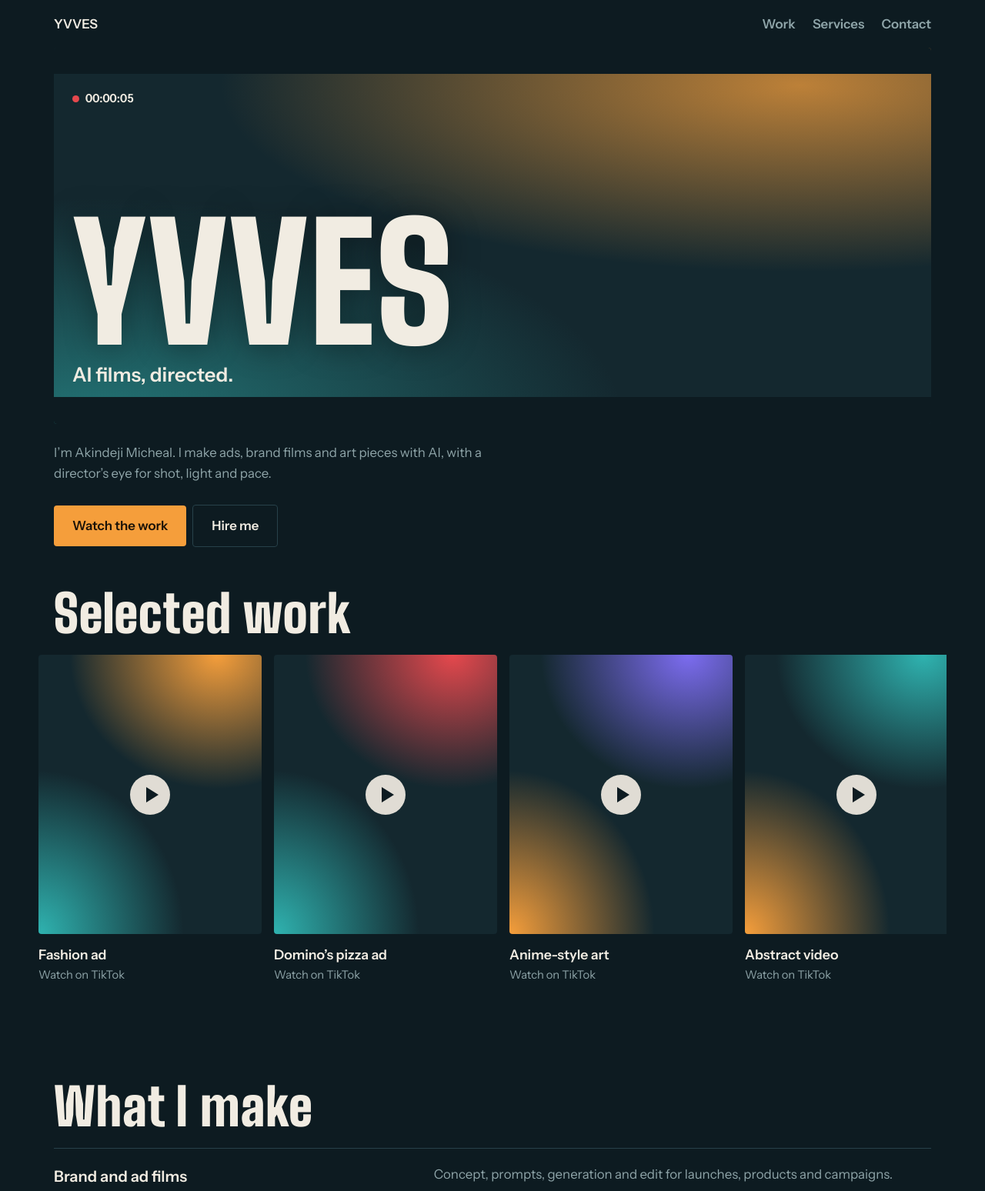
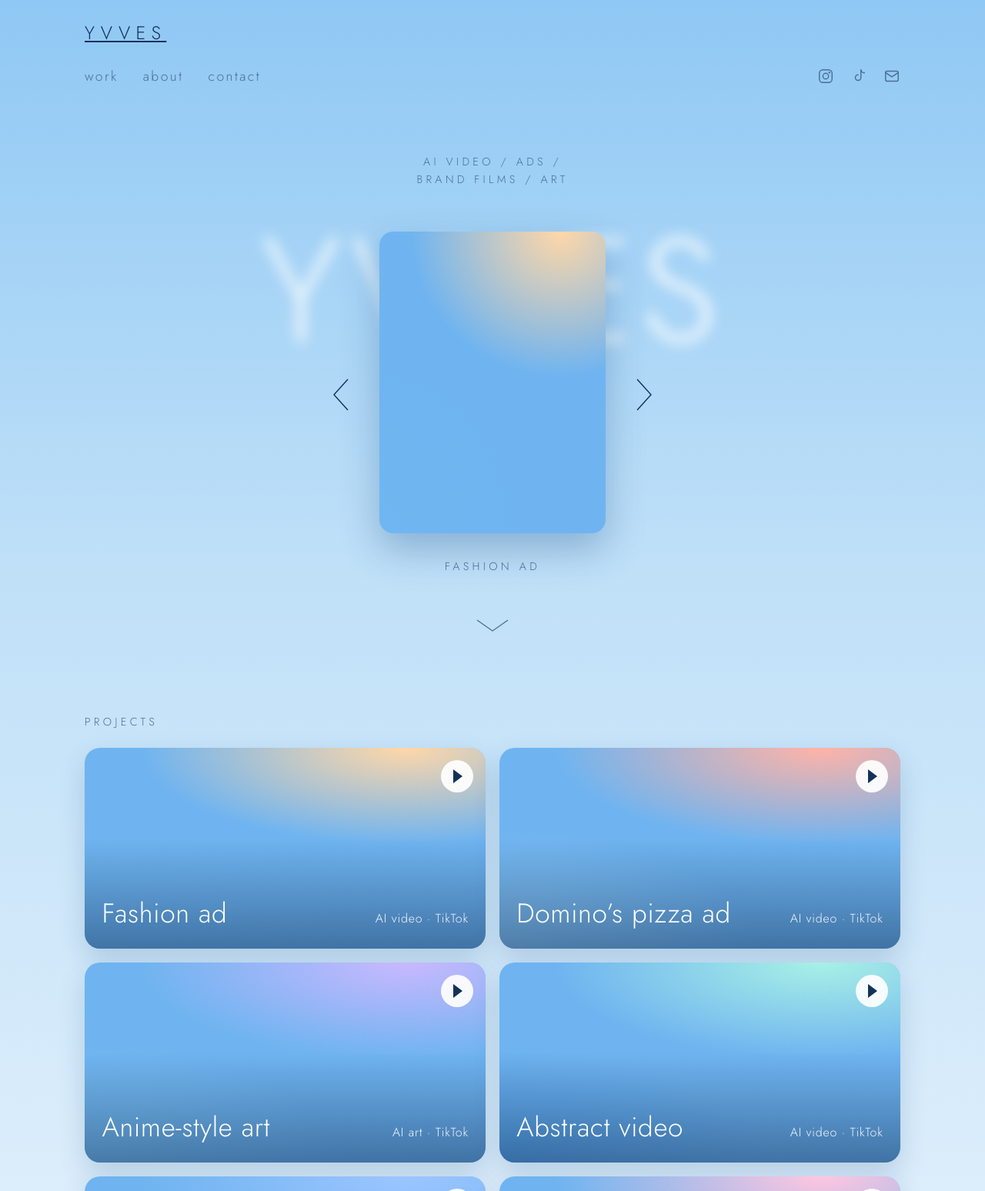
Before and after one commit to Akindejimicheal/Akindejimicheal.github.io, a plain HTML site: page index.html in a window 1280 px wide. Shown: the top 1548 px of the page at 77% size. Drawn offline with Linux system fonts and the light colour scheme.

Commit message:
Add files via upload

```diff
--- a/index.html
+++ b/index.html
@@ -5,106 +5,129 @@
 <meta name="viewport" content="width=device-width, initial-scale=1, viewport-fit=cover">
 <title>YVVES | AI Video Creator</title>
 <link rel="preconnect" href="https://fonts.googleapis.com">
-<link href="https://fonts.googleapis.com/css2?family=Big+Shoulders+Display:wght@700;900&family=Instrument+Sans:wght@400;600&display=swap" rel="stylesheet">
+<link href="https://fonts.googleapis.com/css2?family=Jost:wght@300;400&display=swap" rel="stylesheet">
 <style>
-:root{--bg:#0D1B21;--surf:#14282F;--ink:#F1ECE2;--mute:#8FA5A9;--amber:#F59E3B;--teal:#2FB3B0;--line:#27414A;color-scheme:dark;box-sizing:border-box;padding-top:env(safe-area-inset-top,0px);padding-bottom:env(safe-area-inset-bottom,0px)}
-html{scroll-padding-top:env(safe-area-inset-top,0px);scroll-behavior:smooth}
+:root{--ink:#12325A;--mute:#4B6F99;--line:rgba(18,50,90,.18);color-scheme:light;box-sizing:border-box;padding-top:env(safe-area-inset-top,0px);padding-bottom:env(safe-area-inset-bottom,0px)}
+html{scroll-padding-top:env(safe-area-inset-top,0px);scroll-behavior:smooth;background:#E9F4FD}
 *,*::before,*::after{box-sizing:inherit}
-body{margin:0;background:var(--bg);color:var(--ink);font-family:"Instrument Sans",system-ui,-apple-system,"Segoe UI",sans-serif;font-size:1.05rem;line-height:1.6}
+body{margin:0;min-height:100vh;color:var(--ink);background:linear-gradient(180deg,#8FC8F4 0%,#BFE0F8 30%,#DDEEFB 65%,#E9F4FD 100%);font-family:Jost,"Futura","Century Gothic",system-ui,sans-serif;font-weight:300;font-size:1.1rem;line-height:1.6;overflow-x:hidden}
 a{color:inherit}
-:focus-visible{outline:3px solid var(--amber);outline-offset:3px}
-.wrap{max-width:1180px;margin:0 auto;padding:0 1.25rem}
-.disp{font-family:"Big Shoulders Display","Arial Narrow",Impact,sans-serif;font-weight:900;line-height:.9;letter-spacing:.01em}
-nav{display:flex;justify-content:space-between;align-items:center;padding:1.1rem 0;font-weight:600}
-nav a{text-decoration:none;margin-left:1.4rem;color:var(--mute)}
+:focus-visible{outline:2px solid var(--ink);outline-offset:3px}
+.wrap{max-width:1100px;margin:0 auto;padding:0 1.25rem}
+.caps{text-transform:uppercase;letter-spacing:.3em;font-size:.9rem}
+.logo{display:block;padding-top:1.5rem;font-size:1.5rem;letter-spacing:.3em}
+nav{display:flex;flex-wrap:wrap;align-items:center;gap:.6rem 2rem;padding:1.4rem 0;letter-spacing:.14em}
+nav a{text-decoration:none;color:var(--mute)}
 nav a:hover{color:var(--ink)}
-.frame{position:relative;aspect-ratio:21/9;min-height:300px;border-radius:4px;overflow:hidden;background:radial-gradient(120% 90% at 85% 10%,rgba(245,158,59,.75),transparent 55%),radial-gradient(100% 100% at 5% 100%,rgba(47,179,176,.55),transparent 60%),var(--surf);display:flex;flex-direction:column;justify-content:flex-end;padding:1.25rem 1.5rem}
-.frame::before,.frame::after{content:"";position:absolute;left:0;right:0;height:7%;background:var(--bg)}
-.frame::before{top:0}.frame::after{bottom:0}
-.tc{position:absolute;top:11%;left:1.5rem;font-variant-numeric:tabular-nums;font-weight:600;font-size:.95rem;z-index:1}
-.tc b{display:inline-block;width:.6em;height:.6em;border-radius:50%;background:#E5484D;margin-right:.5rem}
-h1{margin:0;font-size:clamp(5rem,22vw,13rem);z-index:1;text-shadow:0 2px 40px rgba(0,0,0,.35)}
-.tag{margin:.4rem 0 1.4rem;font-size:clamp(1.1rem,3.2vw,1.6rem);z-index:1;font-weight:600}
-.lede{max-width:50ch;color:var(--mute);margin:1.5rem 0 1.75rem}
-.btn{display:inline-block;background:var(--amber);color:#1A1208;padding:.8rem 1.5rem;border-radius:4px;font-weight:600;text-decoration:none}
-.btn.alt{background:none;color:var(--ink);border:1px solid var(--line);margin-left:.5rem}
-section{padding:3.5rem 0}
-h2{font-size:clamp(2.4rem,7vw,4.2rem);margin:0 0 1.5rem}
-.strip{display:flex;gap:1rem;overflow-x:auto;scroll-snap-type:x mandatory;padding-bottom:1rem;margin:0 -1.25rem;padding-left:1.25rem;padding-right:1.25rem;scrollbar-color:var(--line) transparent}
-.card{flex:0 0 min(72vw,290px);scroll-snap-align:start;text-decoration:none}
-.thumb{aspect-ratio:4/5;border-radius:4px;position:relative;overflow:hidden;background:radial-gradient(110% 80% at 80% 0%,var(--a),transparent 60%),radial-gradient(100% 90% at 0% 100%,var(--b),transparent 65%),var(--surf)}
-.thumb::after{content:"";position:absolute;left:50%;top:50%;margin:-26px 0 0 -26px;width:52px;height:52px;border-radius:50%;background:rgba(241,236,226,.92)}
-.thumb::before{content:"";position:absolute;left:50%;top:50%;margin:-10px 0 0 -5px;z-index:1;border-left:16px solid #0D1B21;border-top:10px solid transparent;border-bottom:10px solid transparent}
-.card h3{margin:.8rem 0 .1rem;font-size:1.1rem}
-.card p{margin:0;color:var(--mute);font-size:.92rem}
-.card:hover h3{color:var(--amber)}
-.rows>div{display:grid;grid-template-columns:1fr;gap:.2rem;padding:1.2rem 0;border-top:1px solid var(--line)}
-.rows h3{margin:0;font-size:1.25rem}
-.rows p{margin:0;color:var(--mute);max-width:56ch}
-@media(min-width:760px){.rows>div{grid-template-columns:1fr 1.4fr;gap:2rem}}
-.quote{font-size:clamp(2.2rem,7vw,4.6rem);max-width:16ch;margin:0 0 1.5rem}
+.soc{display:flex;gap:1.3rem;margin-left:auto}
+.soc svg{width:22px;height:22px;stroke:currentColor;fill:none;stroke-width:1.6;stroke-linecap:round;stroke-linejoin:round;display:block}
+.hero{position:relative;text-align:center;padding:4rem 0 2rem}
+.role{color:var(--mute);max-width:26ch;margin:0 auto}
+.stage{position:relative;margin:3.5rem auto 0;width:min(100%,420px)}
+.bigname{position:absolute;left:50%;top:-1.2rem;transform:translateX(-50%);z-index:0;font-size:clamp(5rem,26vw,12rem);line-height:1;color:#fff;opacity:.85;filter:blur(9px);letter-spacing:.04em;pointer-events:none;user-select:none}
+.feat{position:relative;z-index:1;display:block;width:min(70%,300px);margin:0 auto;aspect-ratio:3/4;border-radius:18px;overflow:hidden;box-shadow:0 22px 50px rgba(18,70,130,.3)}
+.arrow{position:absolute;z-index:2;top:46%;background:none;border:0;padding:.6rem;cursor:pointer;color:var(--ink)}
+.arrow svg{width:26px;height:44px;stroke:currentColor;fill:none;stroke-width:1.4;display:block}
+.arrow.l{left:-.6rem}.arrow.r{right:-.6rem}
+.fcap{margin-top:2rem;color:var(--mute)}
+.down{display:inline-block;margin:2.5rem 0 0;color:var(--mute)}
+.down svg{width:44px;height:20px;stroke:currentColor;fill:none;stroke-width:1.4}
+.sky{background:radial-gradient(110% 80% at 80% 0%,var(--a),transparent 60%),radial-gradient(100% 90% at 0% 100%,var(--b),transparent 65%),#6FB4F0}
+.label{margin:4rem 0 1.4rem;color:var(--mute)}
+.cards{display:grid;gap:1.1rem}
+.card{position:relative;display:block;aspect-ratio:2/1;border-radius:20px;overflow:hidden;text-decoration:none;color:#fff;box-shadow:0 14px 34px rgba(18,70,130,.18)}
+.card::before{content:"";position:absolute;inset:0;background:linear-gradient(180deg,transparent 45%,rgba(18,50,90,.5));z-index:1}
+.card .t{position:absolute;z-index:2;left:1.4rem;right:1.4rem;bottom:1.1rem;display:flex;justify-content:space-between;align-items:baseline;gap:1rem;flex-wrap:wrap}
+.card h3{margin:0;font-weight:300;font-size:clamp(1.5rem,5vw,2.2rem);letter-spacing:.02em}
+.card span{font-size:1rem;letter-spacing:.05em;opacity:.92}
+.card i{position:absolute;z-index:2;top:1rem;right:1rem;width:42px;height:42px;border-radius:50%;background:rgba(255,255,255,.92)}
+.card i::after{content:"";position:absolute;left:16px;top:12px;border-left:12px solid var(--ink);border-top:9px solid transparent;border-bottom:9px solid transparent}
+.card .sky{position:absolute;inset:0;transition:transform .6s ease}
+.card:hover .sky{transform:scale(1.03)}
+.quote{font-size:clamp(2rem,6.5vw,4rem);line-height:1.1;max-width:18ch;margin:5rem 0 1.5rem;letter-spacing:.01em}
 .tools{display:flex;flex-wrap:wrap;gap:.5rem}
-.tools span{border:1px solid var(--line);padding:.3rem .9rem;border-radius:4px;font-size:.92rem}
-.big{font-size:clamp(1.7rem,6.5vw,3.6rem);font-weight:600;letter-spacing:-.02em;word-break:break-word;text-decoration-color:var(--amber);text-underline-offset:.25em}
-footer{padding:2rem 0 3rem;color:var(--mute);font-size:.9rem;border-top:1px solid var(--line)}
-@media(max-width:600px){.frame{aspect-ratio:4/3}}
-@media(prefers-reduced-motion:reduce){html{scroll-behavior:auto}}
+.tools span{background:rgba(255,255,255,.65);padding:.2rem .9rem;border-radius:999px;font-size:.95rem}
+.big{display:block;margin-top:1.2rem;font-size:clamp(1.5rem,6vw,3rem);word-break:break-word;text-decoration-thickness:1px;text-underline-offset:.25em}
+footer{margin-top:5rem;padding:1.5rem 0 3rem;border-top:1px solid var(--line);color:var(--mute);font-size:.9rem;display:flex;justify-content:space-between;flex-wrap:wrap;gap:.5rem;letter-spacing:.1em}
+.vid{position:absolute;inset:0;width:100%;height:100%;object-fit:cover;z-index:0;background:transparent}
+dialog{border:0;padding:0;background:transparent;max-width:100vw;max-height:100vh;overflow:visible}
+dialog::backdrop{background:rgba(10,30,60,.82)}
+.dv{position:relative;width:min(92vw,420px)}
+.dv video{width:100%;max-height:76vh;border-radius:16px;background:#000;display:block}
+.dv .x{position:absolute;top:-2.8rem;right:0;background:none;border:0;color:#fff;font-size:2.2rem;cursor:pointer;line-height:1}
+.dv a{display:block;text-align:center;color:#fff;margin-top:.9rem;letter-spacing:.1em}
+@media(min-width:760px){.cards{grid-template-columns:1fr 1fr}}
+@media(prefers-reduced-motion:reduce){html{scroll-behavior:auto}.card .sky{transition:none}}
 </style>
 </head>
 <body>
 <div class="wrap">
-<nav><strong>YVVES</strong><span><a href="#work">Work</a><a href="#services">Services</a><a href="#contact">Contact</a></span></nav>
+<a class="logo" href="#top" id="top">YVVES</a>
+<nav>
+<a href="#work">work</a><a href="#about">about</a><a href="#contact">contact</a>
+<span class="soc">
+<a href="https://www.instagram.com/akindejimicheal6" target="_blank" rel="noopener" aria-label="Instagram"><svg viewBox="0 0 24 24"><rect x="3" y="3" width="18" height="18" rx="5"/><circle cx="12" cy="12" r="4"/><circle cx="17.2" cy="6.8" r=".6"/></svg></a>
+<a href="https://www.tiktok.com/@yvves66" target="_blank" rel="noopener" aria-label="TikTok"><svg viewBox="0 0 24 24"><path d="M15 3v11a4 4 0 1 1-4-4"/><path d="M15 3c.4 2.6 2.1 4.2 5 4.4"/></svg></a>
+<a href="mailto:michealakindeji@gmail.com" aria-label="Email"><svg viewBox="0 0 24 24"><rect x="3" y="5" width="18" height="14" rx="2"/><path d="M3 7l9 6 9-6"/></svg></a>
+</span>
+</nav>
 
-<header>
-<div class="frame" role="img" aria-label="Cinematic title frame">
-<div class="tc"><b></b><span id="tc">00:00:00</span></div>
-<h1 class="disp">YVVES</h1>
-<p class="tag">AI films, directed.</p>
+<header class="hero">
+<p class="caps role">AI video / ads / brand films / art</p>
+<div class="stage">
+<div class="bigname" aria-hidden="true">YVVES</div>
+<button class="arrow l" id="prev" aria-label="Previous piece"><svg viewBox="0 0 26 44"><path d="M22 2L4 22l18 20"/></svg></button>
+<a class="feat sky" id="feat" href="#" target="_blank" rel="noopener" aria-label="Featured piece"></a>
+<button class="arrow r" id="next" aria-label="Next piece"><svg viewBox="0 0 26 44"><path d="M4 2l18 20L4 42"/></svg></button>
 </div>
-<p class="lede">I’m Akindeji Micheal. I make ads, brand films and art pieces with AI, with a director’s eye for shot, light and pace.</p>
-<a class="btn" href="#work">Watch the work</a><a class="btn alt" href="#contact">Hire me</a>
+<p class="caps fcap" id="fcap">Fashion ad</p>
+<a class="down" href="#work" aria-label="See the work"><svg viewBox="0 0 44 20"><path d="M2 3l20 14L42 3"/></svg></a>
 </header>
 
 <section id="work">
-<h2 class="disp">Selected work</h2>
-<div class="strip">
-<a class="card" href="https://vt.tiktok.com/ZSs13XadX/" target="_blank" rel="noopener"><div class="thumb" style="--a:#F59E3B;--b:#2FB3B0"></div><h3>Fashion ad</h3><p>Watch on TikTok</p></a>
-<a class="card" href="https://vt.tiktok.com/ZSs13gveW/" target="_blank" rel="noopener"><div class="thumb" style="--a:#E5484D;--b:#2FB3B0"></div><h3>Domino’s pizza ad</h3><p>Watch on TikTok</p></a>
-<a class="card" href="https://vt.tiktok.com/ZSs133vEQ/" target="_blank" rel="noopener"><div class="thumb" style="--a:#7C6CF0;--b:#F59E3B"></div><h3>Anime-style art</h3><p>Watch on TikTok</p></a>
-<a class="card" href="https://vt.tiktok.com/ZSs13cfBm/" target="_blank" rel="noopener"><div class="thumb" style="--a:#2FB3B0;--b:#F59E3B"></div><h3>Abstract video</h3><p>Watch on TikTok</p></a>
-<a class="card" href="https://vt.tiktok.com/ZSs13s5Cb/" target="_blank" rel="noopener"><div class="thumb" style="--a:#4C7FD1;--b:#2FB3B0"></div><h3>Men’s mental health</h3><p>Watch on TikTok</p></a>
-<a class="card" href="https://www.instagram.com/reel/DcyaRvsggLA/" target="_blank" rel="noopener"><div class="thumb" style="--a:#E0589B;--b:#F59E3B"></div><h3>Abstract art</h3><p>Watch on Instagram</p></a>
-</div>
-</section>
-
-<section id="services">
-<h2 class="disp">What I make</h2>
-<div class="rows">
-<div><h3>Brand and ad films</h3><p>Concept, prompts, generation and edit for launches, products and campaigns.</p></div>
-<div><h3>Social and short-form</h3><p>Vertical cuts built for Reels, Shorts and TikTok, delivered in batches.</p></div>
-<div><h3>Art and concept visuals</h3><p>Anime-style and abstract pieces, plus look-development for pitches.</p></div>
+<h2 class="caps label" style="font-weight:300">Projects</h2>
+<div class="cards">
+<a class="card" href="https://vt.tiktok.com/ZSs13XadX/" target="_blank" rel="noopener"><div class="sky" style="--a:#FFD7A8;--b:#6FB7F2"></div><i></i><div class="t"><h3>Fashion ad</h3><span>AI video · TikTok</span></div></a>
+<a class="card" href="https://vt.tiktok.com/ZSs13gveW/" target="_blank" rel="noopener"><div class="sky" style="--a:#FFB3A7;--b:#8CC8F5"></div><i></i><div class="t"><h3>Domino’s pizza ad</h3><span>AI video · TikTok</span></div></a>
+<a class="card" href="https://vt.tiktok.com/ZSs133vEQ/" target="_blank" rel="noopener"><div class="sky" style="--a:#C9B8FF;--b:#7CC4F7"></div><i></i><div class="t"><h3>Anime-style art</h3><span>AI art · TikTok</span></div></a>
+<a class="card" href="https://vt.tiktok.com/ZSs13cfBm/" target="_blank" rel="noopener"><div class="sky" style="--a:#A8F0E6;--b:#5BA8EE"></div><i></i><div class="t"><h3>Abstract video</h3><span>AI video · TikTok</span></div></a>
+<a class="card" href="https://vt.tiktok.com/ZSs13s5Cb/" target="_blank" rel="noopener"><div class="sky" style="--a:#9CC5FF;--b:#FFE2B8"></div><i></i><div class="t"><h3>Men’s mental health</h3><span>AI video · TikTok</span></div></a>
+<a class="card" href="https://www.instagram.com/reel/DcyaRvsggLA/" target="_blank" rel="noopener"><div class="sky" style="--a:#FFC6E0;--b:#82C3F6"></div><i></i><div class="t"><h3>Abstract art</h3><span>AI art · Instagram</span></div></a>
 </div>
 </section>
 
 <section id="about">
-<p class="quote disp">Hi, I’m insanely good. Hire me.</p>
+<p class="quote">Hi, I’m insanely good. Hire me.</p>
 <div class="tools"><span>Seedance 2.5</span><span>Kling</span><span>ChatGPT</span><span>Seedream</span></div>
 </section>
 
 <section id="contact">
-<h2 class="disp">Have a project?</h2>
+<p class="caps label" style="margin-top:4rem">Have a project?</p>
 <a class="big" href="mailto:michealakindeji@gmail.com">michealakindeji@gmail.com</a>
-<p><a href="https://www.instagram.com/akindejimicheal6" target="_blank" rel="noopener">Instagram</a>, <a href="https://www.tiktok.com/@yvves66" target="_blank" rel="noopener">TikTok</a></p>
 </section>
-<footer>© 2026 YVVES</footer>
+<dialog id="dlg"><div class="dv"><button class="x" id="dx" aria-label="Close">×</button><video id="dvid" controls playsinline></video><a id="dlink" href="#" target="_blank" rel="noopener">Watch on TikTok or Instagram</a></div></dialog>
+<footer><span>© 2026 YVVES</span><span>Last updated 11.2026</span></footer>
 </div>
 <script>
-(function(){var t=document.getElementById('tc');
-if(matchMedia('(prefers-reduced-motion:reduce)').matches){t.textContent='00:00:24';return}
-var s=performance.now(),D=24000;
-function f(n){var e=Math.min(n-s,D),x=Math.floor(e/1000);
-t.textContent='00:00:'+String(x).padStart(2,'0');
-if(e<D)requestAnimationFrame(f)}requestAnimationFrame(f)})();
+(function(){
+var P=[["Fashion ad","https://vt.tiktok.com/ZSs13XadX/","#FFD7A8","#6FB7F2"],["Domino’s pizza ad","https://vt.tiktok.com/ZSs13gveW/","#FFB3A7","#8CC8F5"],["Anime-style art","https://vt.tiktok.com/ZSs133vEQ/","#C9B8FF","#7CC4F7"],["Abstract video","https://vt.tiktok.com/ZSs13cfBm/","#A8F0E6","#5BA8EE"],["Men’s mental health","https://vt.tiktok.com/ZSs13s5Cb/","#9CC5FF","#FFE2B8"],["Abstract art","https://www.instagram.com/reel/DcyaRvsggLA/","#FFC6E0","#82C3F6"]];
+var i=0,f=document.getElementById('feat'),c=document.getElementById('fcap');
+var V=["fashion-ad.mp4","dominos-ad.mp4","anime-art.mp4","abstract-video.mp4","mens-mental-health.mp4","abstract-art.mp4"];
+var io=new IntersectionObserver(function(es){es.forEach(function(e){if(e.isIntersecting){var p=e.target.play();if(p)p.catch(function(){})}else{e.target.pause()}})},{threshold:.5});
+function mk(src,box){var v=document.createElement('video');v.className='vid';v.muted=true;v.setAttribute('muted','');v.loop=true;v.setAttribute('playsinline','');v.preload='metadata';v.src=src+'#t=0.1';v.onerror=function(){if(v.parentNode)v.parentNode.removeChild(v)};box.appendChild(v);io.observe(v);return v}
+var fv=mk(V[0],f);
+function show(){var p=P[i];f.href=p[1];f.style.setProperty('--a',p[2]);f.style.setProperty('--b',p[3]);f.setAttribute('aria-label',p[0]);c.textContent=p[0];fv.src=V[i]+'#t=0.1';if(!fv.parentNode)f.appendChild(fv)}
+document.getElementById('prev').onclick=function(){i=(i+P.length-1)%P.length;show()};
+document.getElementById('next').onclick=function(){i=(i+1)%P.length;show()};
+show();
+var d=document.getElementById('dlg'),dv=document.getElementById('dvid'),dl=document.getElementById('dlink');
+function openV(src,href){dv.src=src;dl.href=href;if(d.showModal)d.showModal();else d.setAttribute('open','');dv.muted=false;var p=dv.play();if(p)p.catch(function(){})}
+document.getElementById('dx').onclick=function(){d.close()};
+d.addEventListener('close',function(){dv.pause();dv.removeAttribute('src');dv.load()});
+d.addEventListener('click',function(e){if(e.target===d)d.close()});
+f.addEventListener('click',function(e){if(fv.parentNode&&fv.readyState>0){e.preventDefault();openV(V[i],P[i][1])}});
+Array.prototype.forEach.call(document.querySelectorAll('.card'),function(a,n){var v=mk(V[n],a);a.addEventListener('click',function(e){if(v.parentNode&&v.readyState>0){e.preventDefault();openV(V[n],a.href)}})});
+})();
 </script>
 </body>
 </html>
```
